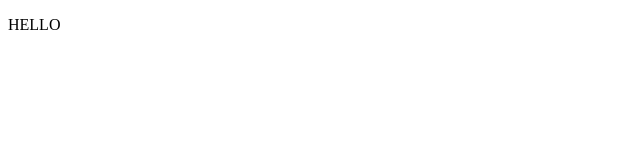
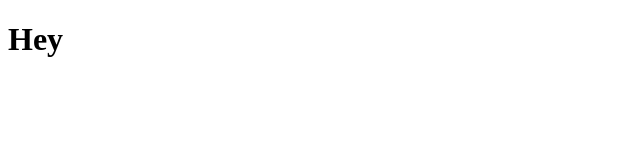
Before and after one commit to GoblinShark51/Watering-Hole, a React app: page / in a window 1280 px wide. Shown: the top 160 px of the page, without its empty margins (0-640 px from the left). Built offline with nearby package versions, Linux system fonts and the light colour scheme.

Commit message:
started components

```diff
--- /dev/null
+++ b/client/App.jsx
@@ -0,0 +1,9 @@
+import React from "react";
+
+function App() {
+    return (
+        <h1>Hey</h1>
+    )
+}
+
+export default App;
--- a/client/index.js
+++ b/client/index.js
@@ -1,7 +1,11 @@
 import React from 'react';
 import { render } from 'react-dom';
+import App from './App.jsx'
+
+
+
 
 render(
-    <p>HELLO</p>,
-    document.body
+    <App/>,
+    document.getElementById('root')
   );
```
Also changed, not shown: client/Login-Signup.jsx (added).
